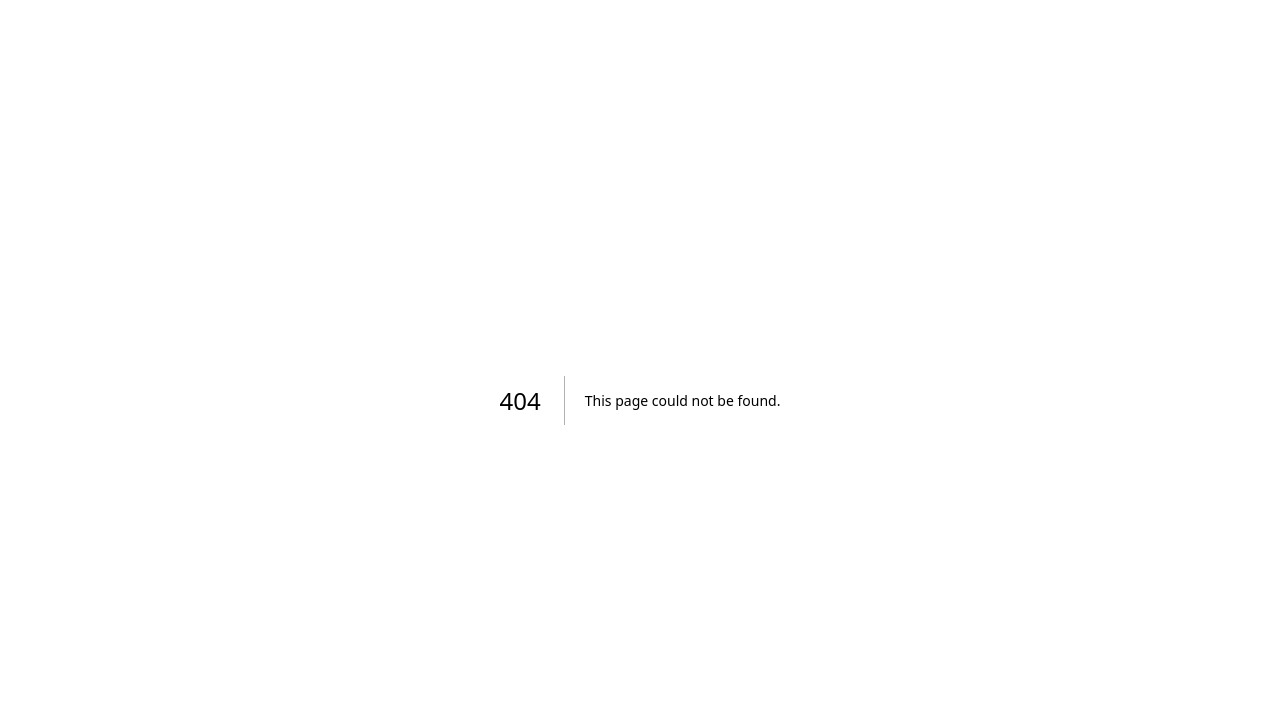
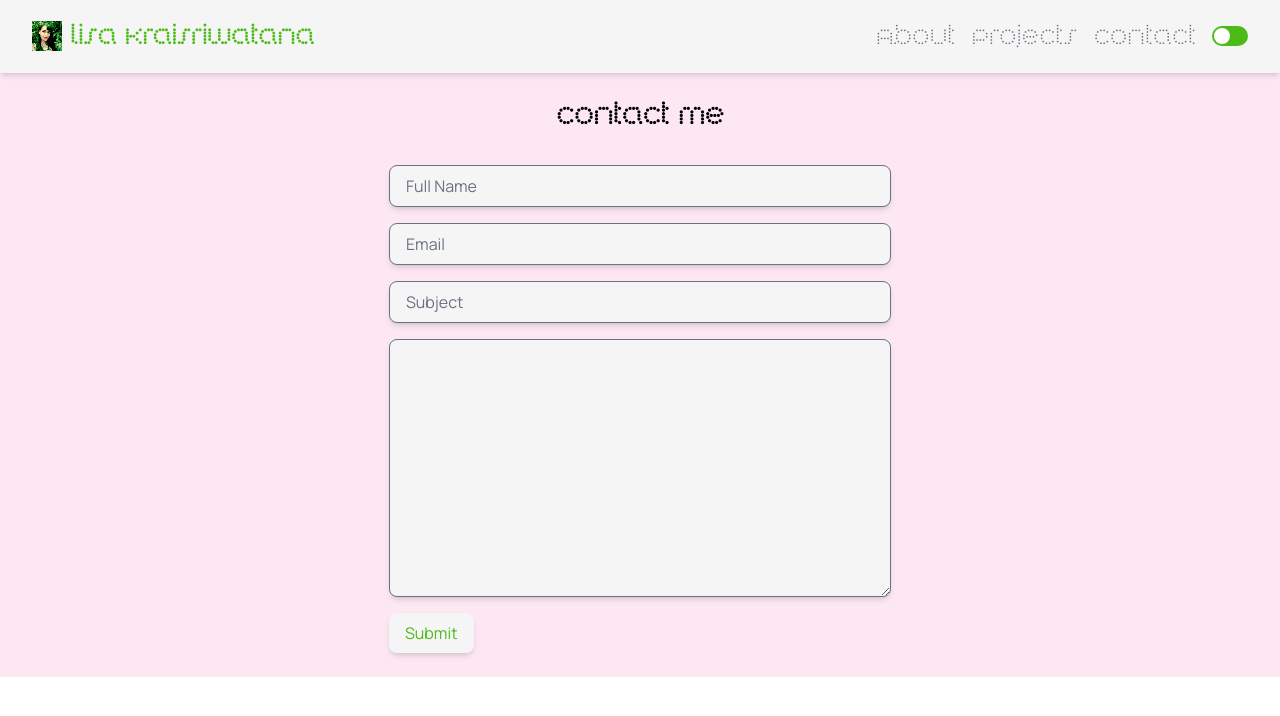
Before and after one commit to beachsideproperty/portfolio, a Next.js app: page /contact in a window 1280 px wide. Before the commit this address had no page. Shown: the top 716 px of the page. Built offline with nearby package versions, Linux system fonts and the light colour scheme.

Commit message:
added contact page and functional email feature

```diff
--- a/components/Navbar.js
+++ b/components/Navbar.js
@@ -30,6 +30,12 @@ export default function Navbar() {
         >
           Projects
         </Link>
+        <Link
+          href='/contact'
+          className='text-gray-500 hover:text-kelly-green dark:text-gray-300 dark:hover:text-hot-pink'
+        >
+          Contact
+        </Link>
         <Toggle />
       </div>
     </nav>
--- a/package.json
+++ b/package.json
@@ -8,6 +8,7 @@
     "deploy": "gh-pages -d out"
   },
   "dependencies": {
+    "@emailjs/browser": "^3.11.0",
     "@tailwindcss/aspect-ratio": "^0.4.2",
     "@tailwindcss/forms": "^0.5.3",
     "autoprefixer": "^10.4.14",
--- a/pages/about.js
+++ b/pages/about.js
@@ -49,7 +49,7 @@ export default function About() {
           </h1>
           <p className='mb-4'>
             My past work includes being a multi-functional researcher and
-            purchaser at a biotech startup a molecular biology researcher at a
+            purchaser at a biotech startup, a molecular biology researcher at a
             UCSD lab, an undergraduate researcher and lab technician, Mojave
             desert field worker, and various other jobs in fashion and the
             service industry.
--- /dev/null
+++ b/pages/contact.js
@@ -0,0 +1,76 @@
+import React, { useRef } from 'react';
+import emailjs from '@emailjs/browser';
+import ContainerBlock from '../components/ContainerBlock';
+
+export default function Home() {
+  const form = useRef();
+
+  const sendEmail = (e) => {
+    e.preventDefault();
+
+    emailjs
+      .sendForm(
+        'service_02vcnwr',
+        'template_r21o1bq',
+        form.current,
+        'auZSvVtLcGKIzVFYC'
+      )
+      .then(
+        (result) => {
+          console.log(result.text);
+        },
+        (error) => {
+          console.log(error.text);
+        }
+      );
+    e.target.reset();
+  };
+
+  const styling =
+    'w-full block mb-4 bg-light-gray-100 text-kelly-green dark:bg-dark-gray-800 dark:text-hot-pink rounded-lg shadow-md py-2 px-4 mb-4';
+
+  return (
+    <ContainerBlock
+      title="lisa k's secret garden"
+      description='sweet portfolio website'
+    >
+      <div className='flex flex-col items-center gap-4'>
+        <h1 className='font-synthetique text-3xl font-bold mb-4 mt-6'>
+          contact me
+        </h1>
+        <form ref={form} onSubmit={sendEmail}>
+          <input
+            className={styling}
+            type='text'
+            placeholder='Full Name'
+            name='user_name'
+            required
+          />
+          <input
+            className={styling}
+            type='email'
+            placeholder='Email'
+            name='user_email'
+            required
+          />
+          <input
+            className={styling}
+            type='text'
+            placeholder='Subject'
+            name='subject'
+            required
+          />
+          <textarea
+            className={styling}
+            name='message'
+            cols='50'
+            rows='10'
+          ></textarea>
+          <button className='bg-light-gray-100 text-kelly-green dark:bg-dark-gray-800 dark:text-hot-pink py-2 px-4 self-center shadow-md rounded-lg mb-6 '>
+            Submit
+          </button>
+        </form>
+      </div>
+    </ContainerBlock>
+  );
+}
```
